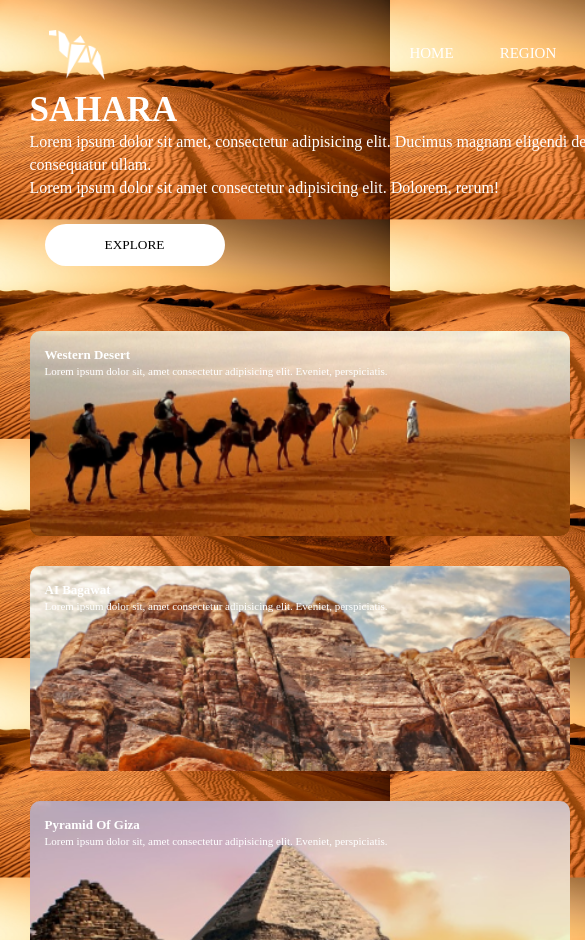
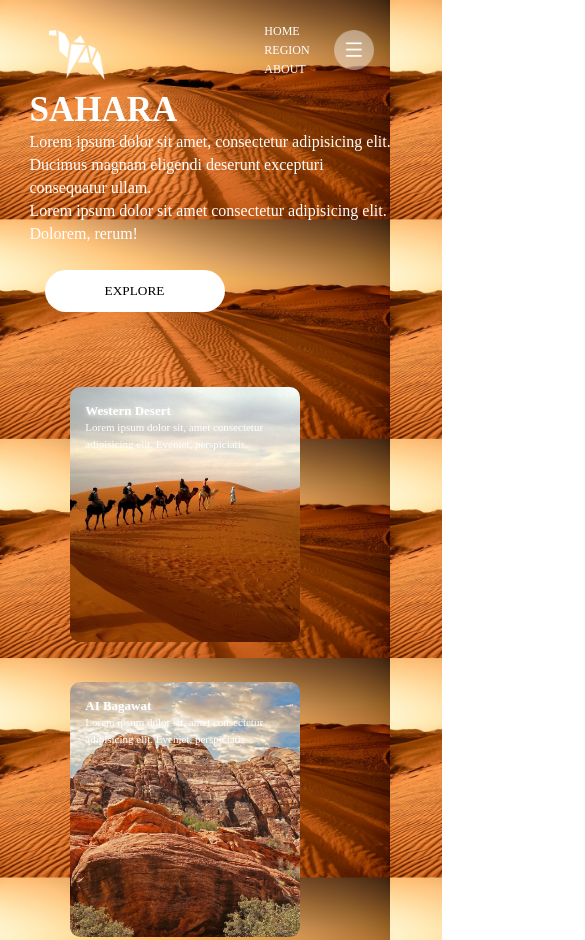
Before and after one commit to ShubhamShivade/responsive-design, a plain HTML site: page index.html in a window 390 px wide. Shown: the top 940 px of the page, 585 px wide, since content can reach past the window. Drawn offline with Linux system fonts and the light colour scheme.

Commit message:
change max width in style.css

```diff
--- a/style.css
+++ b/style.css
@@ -38,6 +38,10 @@ ul {
 li {
   font-size: 15px;
   margin: 23px;
+}
+
+.para{
+  display: flex;
 }
 
 .row {
@@ -118,6 +122,7 @@ button:hover {
 
 h5 {
   font-size: 13px;
+  text-shadow: 1px 1px 5px white;
 }
 
 .card1:hover {
@@ -146,53 +151,65 @@ h5 {
 }
 
 
-@media (max-width: 810px) {
+@media (max-width: 450px) {
   .navbar {
-    height: 70px;
+    height: 50px;
   }
   .container {
+    display: flex;
+  }
+
+  ul {
     display: block;
+    margin: 4% 0% 0% 100%;
   }
-  ul {
-    margin: 4% 0% 0% 90%;
+
+  li{
+    margin: 14px 14px -10px 40px;
+    font-size: 12px;
   }
   .menu-icon {
-    margin: 20px 0px 20px 290px;
+    margin: 20px 0px 20px 110px;
   }
   .row {
     display: block;
   }
   h1 {
     font-size: 35px;
+    margin-top: 30px;
+  }
+
+  .para{
+    width: 365px;
   }
   .col1 {
     padding: 0px;
-    width: 740px;
+    width: 412px;
     margin: 5px 10px 5px 10px;
   }
   .col2 {
     display:block;
     padding: 10px;
-    margin: 0px auto 30px;
+    margin: 0px auto 0px;
     position: relative;
   }
   .card {
-    height: 175px;
-    width: 510px;
-    margin: 30px auto 30px;
+
+    margin: 40px auto 40px;
 
   }
-  .card1{
-    background-position: 0% 40%;
+
+  .card1:hover{
+    margin: 20px auto 60px;
   }
-  .card2{
-    background-position: 0% 25%;
+  .card2:hover{
+    margin: -20px auto 60px;
   }
-  .card3{
-    background-position: 0% 26%;
+  .card3:hover{
+    margin: -20px auto 60px;
   }
-  .card4{
-    background-position: 0% 75%;
+  .card4:hover{
+    margin: -20px auto 60px;
   }
 
 }
```
